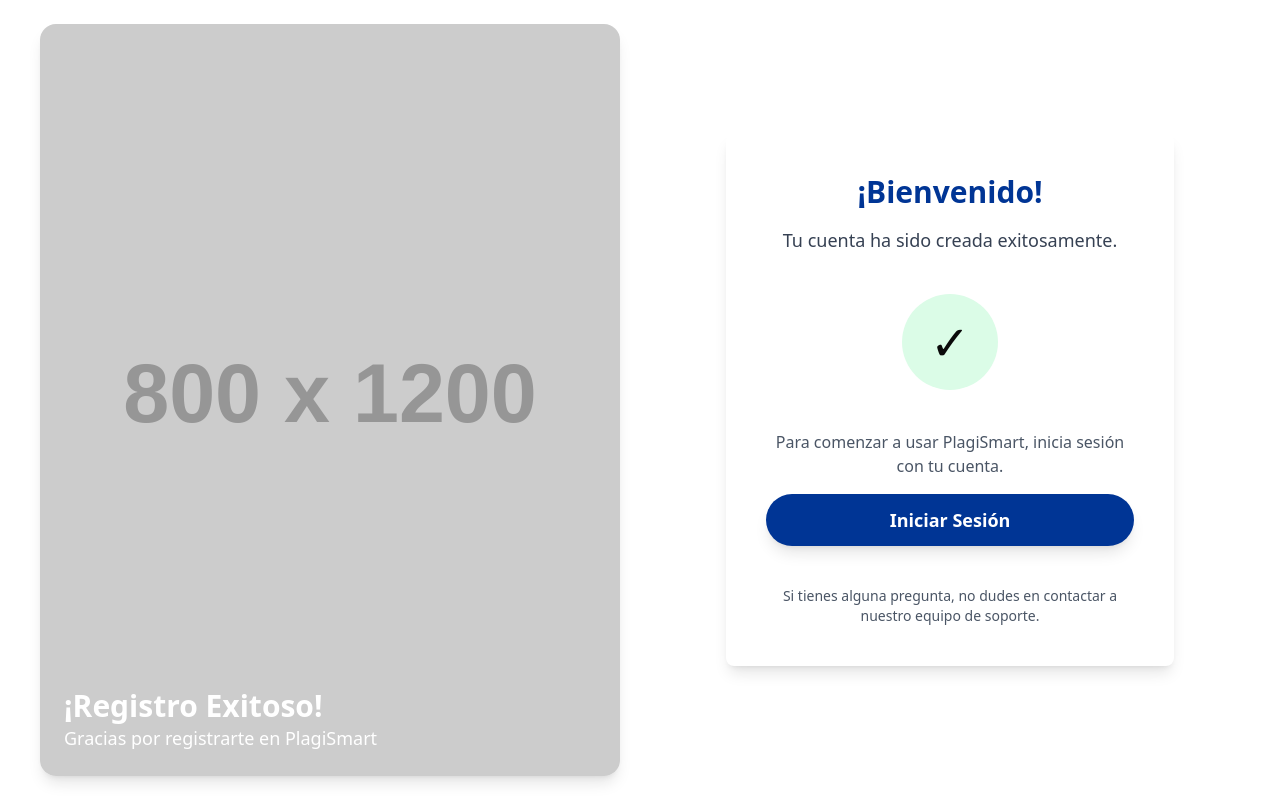
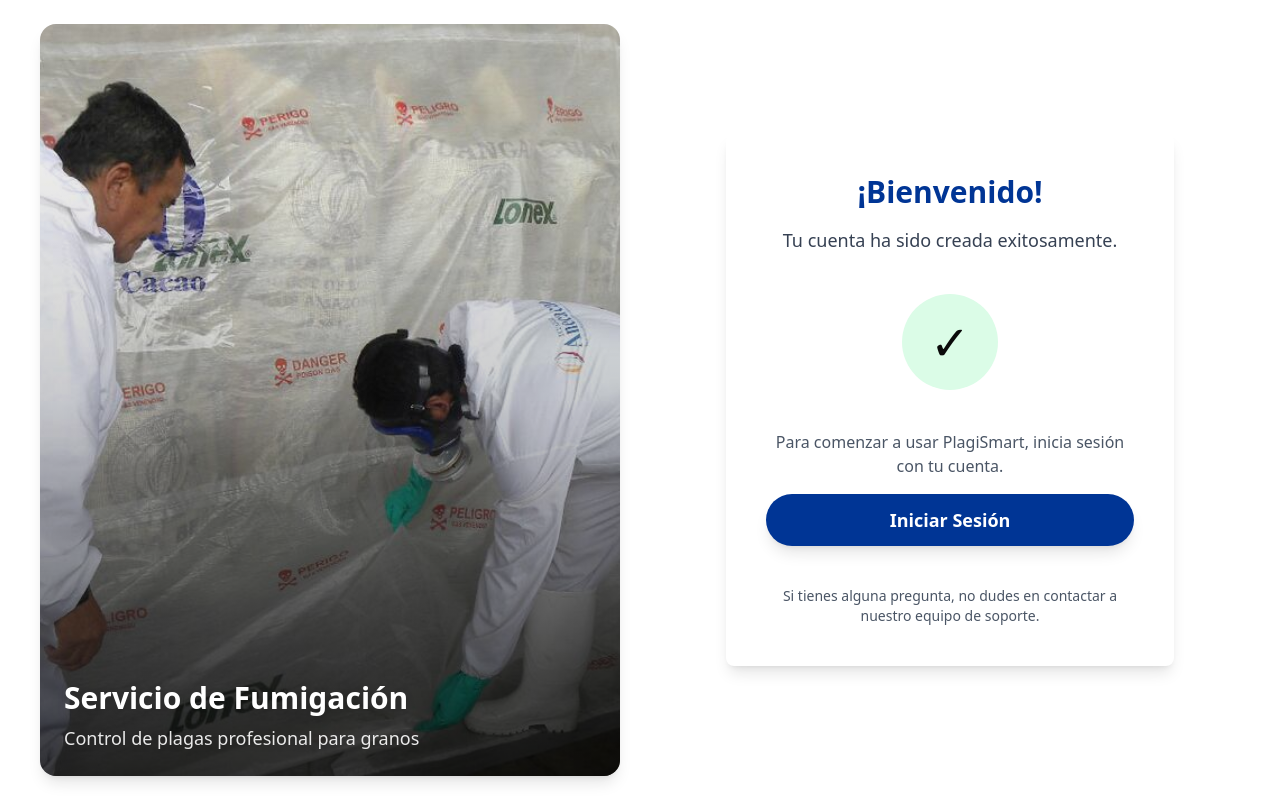
Before and after one commit to DiegoA00/T5_PlagiSmart, a React (Vite) app in the folder Frontend/web/: page /register/success in a window 1280 px wide. Built offline with nearby package versions, Linux system fonts and the light colour scheme; no server answers; the HTML template or start-up script is replaced by a standard one.

Commit message:
fix: redirection bug

```diff
--- a/Frontend/web/src/pages/Register/RegisterSuccess.jsx
+++ b/Frontend/web/src/pages/Register/RegisterSuccess.jsx
@@ -9,13 +9,19 @@
       <div className="w-1/2 h-full flex items-center justify-center">
         <div className="relative w-full h-full rounded-2xl overflow-hidden shadow-lg">
           <img
-            src="https://placehold.co/800x1200.png"
+            src="/images/login-picture.jpg"
             alt="Anecacao"
             className="w-full h-full object-cover"
           />
-          <div className="absolute bottom-6 left-6 text-white">
-            <h1 className="text-3xl font-bold">¡Registro Exitoso!</h1>
-            <p className="text-lg">Gracias por registrarte en PlagiSmart</p>
+          <div className="absolute inset-0 bg-gradient-to-t from-black/70 via-black/20 to-transparent"></div>
+
+          <div className="absolute bottom-6 left-6 text-white z-10">
+            <h1 className="text-3xl font-bold mb-2 drop-shadow-lg">
+              Servicio de Fumigación
+            </h1>
+            <p className="text-lg opacity-90 drop-shadow-md">
+              Control de plagas profesional para granos
+            </p>
           </div>
         </div>
       </div>
```
Also changed, not shown: 1 other file (tests, documents, lock files or other folders).
